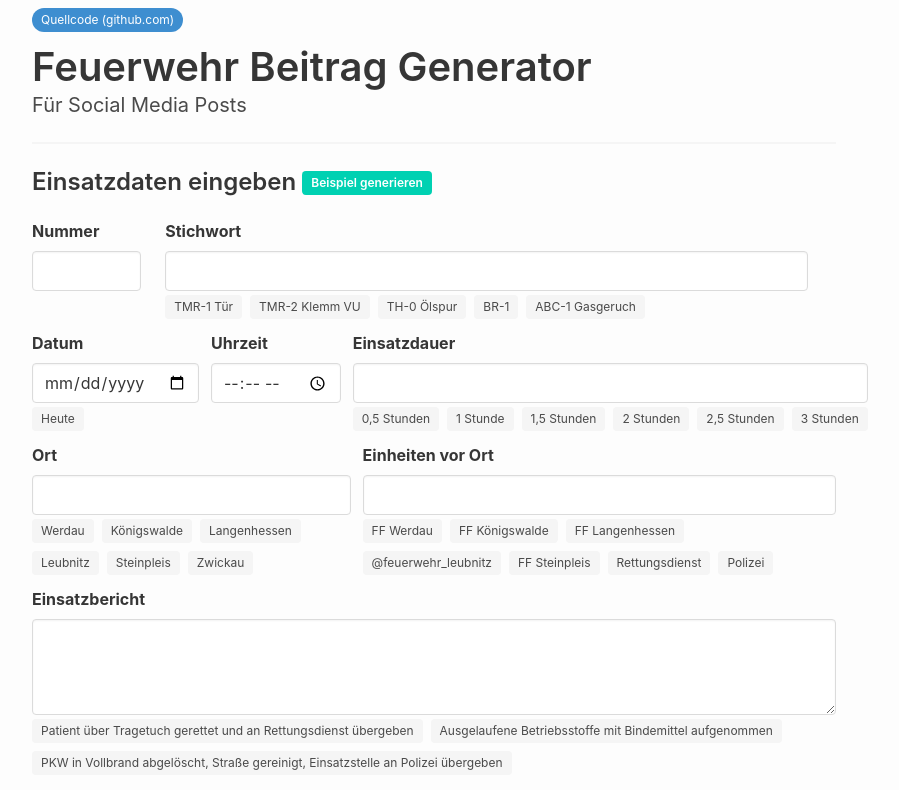
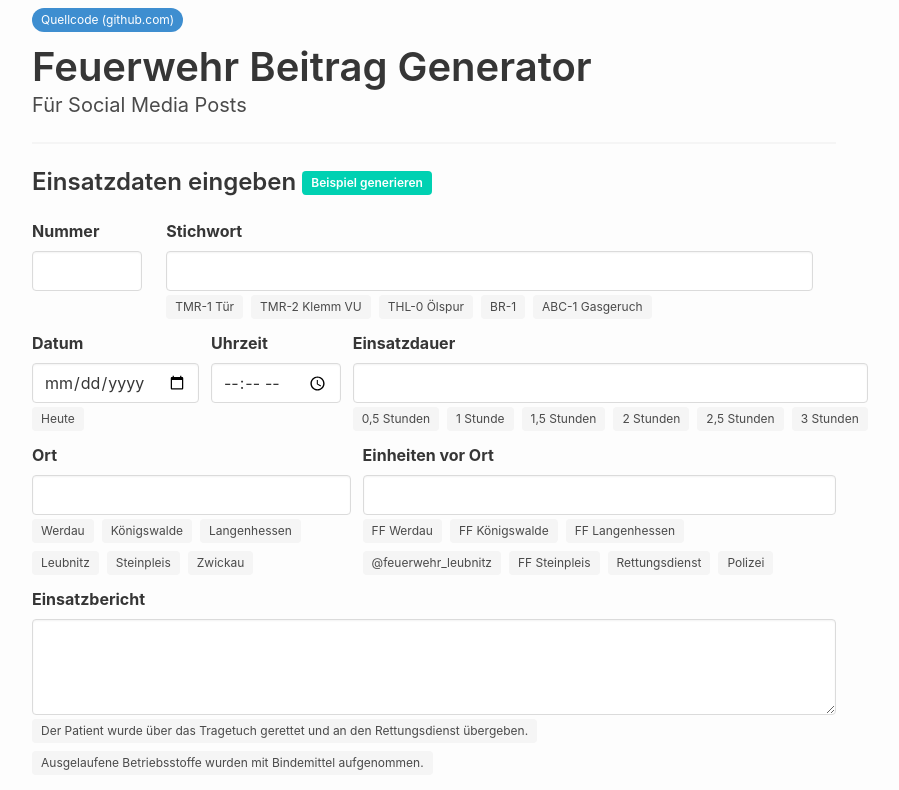
Before and after one commit to turbopixel/Feuerwehr-Beitrag-Generator, a Vue app: page / in a window 1280 px wide. Shown: the top 790 px of the page, without its empty margins (206-1105 px from the left). Built offline with nearby package versions, Linux system fonts and the light colour scheme.

Commit message:
Messages schoener gemacht, TH->THL

```diff
--- a/src/components/LayoutForm.vue
+++ b/src/components/LayoutForm.vue
@@ -112,7 +112,7 @@ export default {
                 <div class="tags">
                   <span class="tag is-clickable" @click="set_stichwort">TMR-1 Tür</span>
                   <span class="tag is-clickable" @click="set_stichwort">TMR-2 Klemm VU</span>
-                  <span class="tag is-clickable" @click="set_stichwort">TH-0 Ölspur</span>
+                  <span class="tag is-clickable" @click="set_stichwort">THL-0 Ölspur</span>
                   <span class="tag is-clickable" @click="set_stichwort">BR-1</span>
                   <span class="tag is-clickable" @click="set_stichwort">ABC-1 Gasgeruch</span>
                 </div>
@@ -190,9 +190,8 @@ export default {
           <textarea class="textarea" rows="3" v-model="bericht" name="bericht"></textarea>
           <div class="help">
             <div class="tags">
-              <span class="tag is-clickable" @click="set_bericht">Patient über Tragetuch gerettet und an Rettungsdienst übergeben</span>
-              <span class="tag is-clickable" @click="set_bericht">Ausgelaufene Betriebsstoffe mit Bindemittel aufgenommen</span>
-              <span class="tag is-clickable" @click="set_bericht">PKW in Vollbrand abgelöscht, Straße gereinigt, Einsatzstelle an Polizei übergeben</span>
+              <span class="tag is-clickable" @click="set_bericht">Der Patient wurde über das Tragetuch gerettet und an den Rettungsdienst übergeben.</span>
+              <span class="tag is-clickable" @click="set_bericht">Ausgelaufene Betriebsstoffe wurden mit Bindemittel aufgenommen.</span>
             </div>
           </div>
         </div>
```
